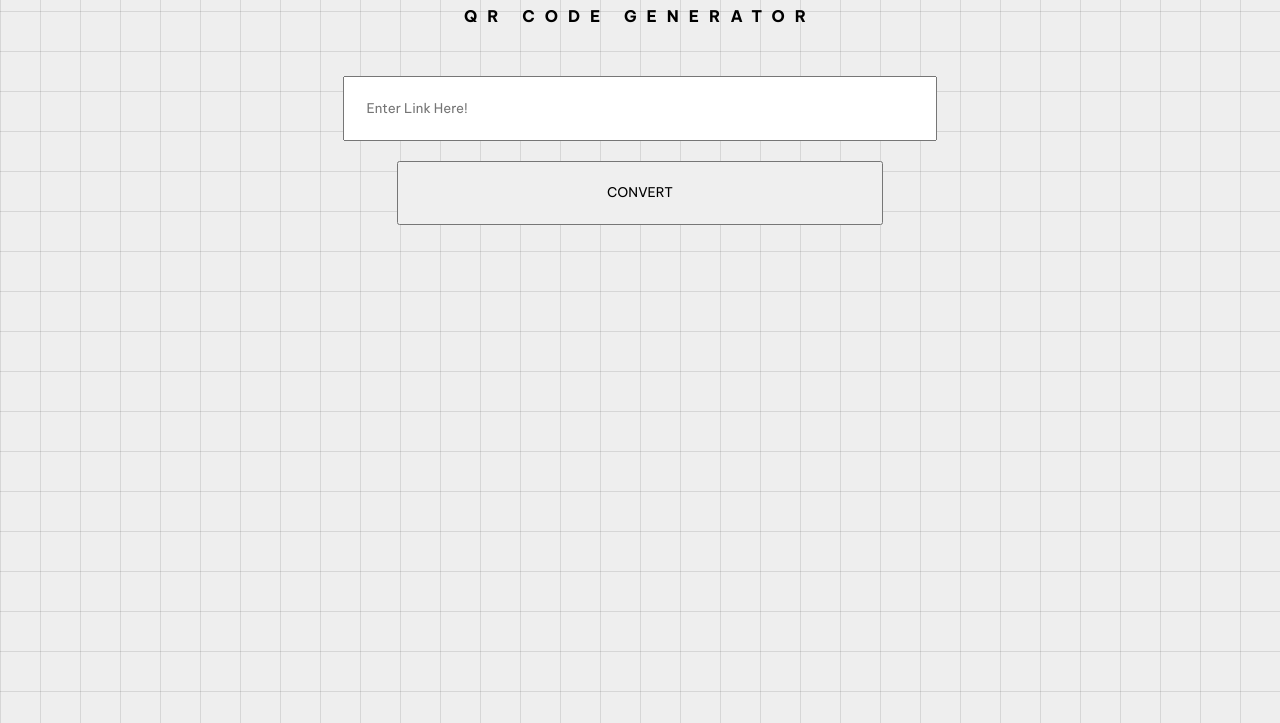
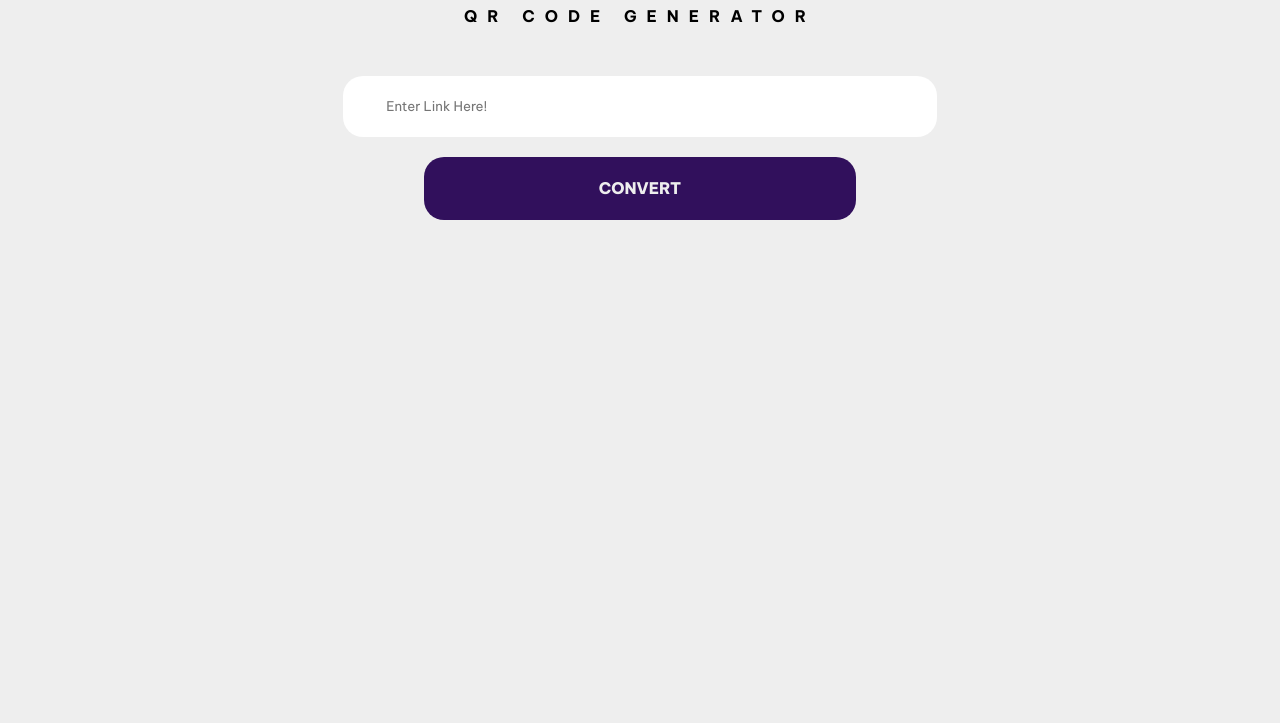
Before and after one commit to adithyanmanayil/qrGEN, a plain HTML site: page index.html in a window 1280 px wide. Shown: the part 109-832 px from the top of the page. Drawn offline with Linux system fonts and the light colour scheme.

Commit message:
updated css

```diff
--- a/style.css
+++ b/style.css
@@ -9,11 +9,7 @@ body{
     padding: 0;
     margin: 0;
     height: 100vh;
-  background-color: #eee; /* base color */
-  background-image:
-    linear-gradient(to right, rgba(0, 0, 0, 0.1) 1px, transparent 1px),
-    linear-gradient(to bottom, rgba(0, 0, 0, 0.1) 1px, transparent 1px);
-  background-size: 40px 40px; /* size of each grid square */
+    background-color: #eee;
 }
 
 h1{
@@ -33,9 +29,11 @@ h4{
 }
 
 .cls-center{
+    border-style: none;
     display: block;
     margin: 0 auto;
-    padding: 2%;
+    padding: 2% 4%;
+    border-radius: 20px;
 }
 
 #inp-link{
@@ -44,10 +42,18 @@ h4{
 }
 
 #btn-submit{
-    width: 45%;
+    width: 40%;
+    color: #eee;
+    font-size: 1em;
+    font-weight: 800;
+    background-color: #31105c;
+    transition: all 0.4s ease-in-out;
 }
 #btn-submit:hover{
     cursor: pointer;
+    letter-spacing: 1em;
+    width: 42%;
+    background-color: #6e3aaa;
 }
 
 @media (max-width: 768px) {
```
